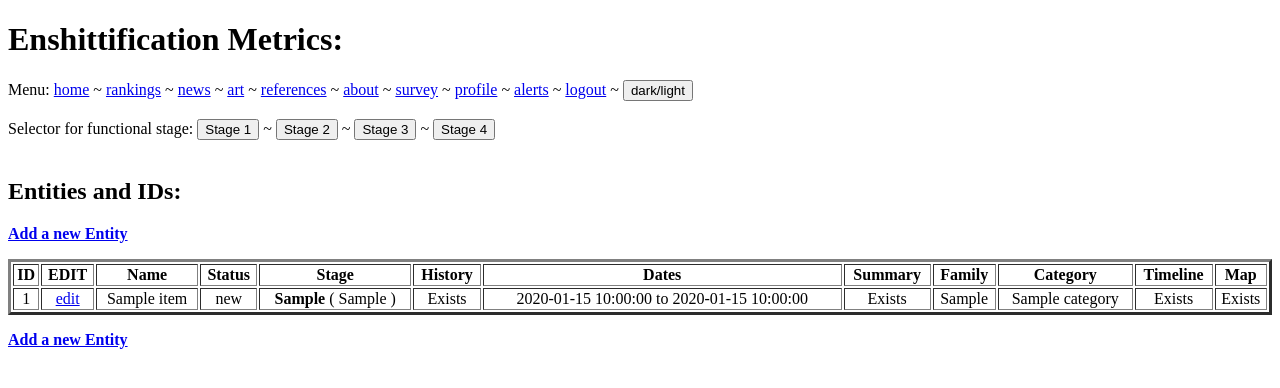
After one commit to EnshittificationMetrics/EnshittificationMetrics, a Python web app: template www/app/templates/report_entids.html in a window 1280 px wide. The commit adds this page. Shown: the top 388 px of the page. Run offline with Jinja, Linux system fonts and the light colour scheme; the template is opened without the code that fills it: most values are stand-ins (such as "Sample title", 1, 10 or a date in 2020).

Commit message:
"updates"

```diff
--- a/backend/process_notifications.py
+++ b/backend/process_notifications.py
@@ -82,7 +82,7 @@ def create_report(user):
         if user.alert_on_news_item:
             report_news = ""
             for item in ent.stage_history:
-                if item[0] > user.last_sent: # news item date
+                if item[0] > user.last_sent: # news item date ### TypeError: '>' not supported between instances of 'str' and 'datetime.datetime'
                     if item[2]: # news item id
                         query = News.query
                         query = query.filter(News.id == item[2])
--- a/www/app/models.py
+++ b/www/app/models.py
@@ -13,6 +13,8 @@ class Entity(UserMixin, db.Model):
     id:            so.Mapped[int] = so.mapped_column(primary_key=True)
     status:        so.Mapped[str] = so.mapped_column(sa.String(10), default='potential') # live, potential, disabled
     name:          so.Mapped[str] = so.mapped_column(sa.String(64), index=True, unique=True)
+    ent_url:       so.Mapped[str] = so.mapped_column(sa.String(70), nullable=True)
+    seed:          so.Mapped[str] = so.mapped_column(sa.Text, nullable=True)
     stage_current: so.Mapped[int] = so.mapped_column(default='1')
     stage_history: so.Mapped[Optional[list]] = so.mapped_column(MutableList.as_mutable(sa.PickleType), default=[]) # each list item should be date and stage value, with hopefully a third, news item id
     stage_EM4view: so.Mapped[int] = so.mapped_column(default='2')
@@ -22,7 +24,7 @@ class Entity(UserMixin, db.Model):
     corp_fam:      so.Mapped[str] = so.mapped_column(sa.String(64), nullable=True)
     category:      so.Mapped[str] = so.mapped_column(sa.String(64), nullable=True) # Social, Cloud, B2B, B2C, C2C, tech platform, P2P
     timeline:      so.Mapped[str] = so.mapped_column(sa.String(4096), nullable=True)
-    data_map:      so.Mapped[str] = so.mapped_column(sa.Text, nullable=True)  # Store DOT syntax
+    data_map:      so.Mapped[str] = so.mapped_column(sa.Text, nullable=True)
 
     def __repr__(self):
         return '<Entity {}>'.format(self.name)
--- a/www/app/templates/base.html
+++ b/www/app/templates/base.html
@@ -71,6 +71,7 @@
 		{% if current_user.role == 'administrator' %}
 			<i>DEV:</i><br>
 			Entities, News, Art, References:
+			<a href="{{ url_for('report_entids') }}"     >entity list and edit</a> ~
 			<a href="{{ url_for('report_all') }}"        >report all</a> ~
 			<a href="{{ url_for('report_entities') }}"   >report entities</a> ~
 			<a href="{{ url_for('report_news') }}"       >report news</a> ~
--- /dev/null
+++ b/www/app/templates/report_entids.html
@@ -0,0 +1,101 @@
+{% extends "base.html" %}
+
+{% block content %}
+
+<h2>Entities and IDs:</h2>
+
+<p><a href="{{ url_for('manual_entity') }}"><strong>Add a new Entity</strong></a></p>
+
+<table border="3" style="text-align: center; vertical-align: middle; width: 100%;">
+	<thead>
+		<tr>
+			<th>ID</th>
+			<th>EDIT</th>
+			<th>Name</th>
+			<th>Status</th>
+			<th>Stage</th>
+			<th>History</th>
+			<th>Dates</th>
+			<th>Summary</th>
+			<th>Family</th>
+			<th>Category</th>
+			<th>Timeline</th>
+			<th>Map</th>
+		</tr>
+	</thead>
+	<tbody>
+		{% if entities %}
+			{% for item in entities %}
+				<tr>
+					<td>{{ item.id }}</td>
+					<td>
+						<a href="{{ url_for('manual_entity_edit', id = item.id) }}">edit</a>
+					</td>
+					<td>{{ item.name }}</td>
+					<td>
+						{% if item.status == "live" %}
+							live
+						{% elif item.status == "potential" %}
+							<strong><font color="green">potential</font></strong>
+						{% elif item.status == "disabled" %}
+							<font color="red">disabled</font>
+						{% else %}
+							{{ item.status }}
+						{% endif %}
+					</td>
+					<td>
+						<strong>{{ item.stage_current }}</strong>
+						( {{ item.stage_EM4view }} )
+					</td>
+					<td>
+						{% if item.stage_history and item.stage_history != "None" %}
+							Exists
+						{% else %}
+						{% endif %}
+					</td>
+					<td>
+						{% if item.date_started %}
+							{{ item.date_started }}
+						{% endif %}
+						{% if item.date_ended and item.date_ended != "None" %}
+							to
+							{{ item.date_ended }}
+						{% endif %}
+					</td>
+					<td>
+						{% if item.summary and item.summary != "None" %}
+							Exists
+						{% else %}
+						{% endif %}
+					</td>
+					<td>
+						{% if item.corp_fam != "None" %}
+							{{ item.corp_fam }}
+						{% endif %}
+					</td>
+					<td>
+						{% if item.category != "None" %}
+							{{ item.category }}
+						{% endif %}
+					</td>
+					<td>
+						{% if item.timeline and item.timeline != "None" %}
+							Exists
+						{% else %}
+						{% endif %}
+					</td>
+					<td>
+						{% if item.data_map and item.data_map != "None" %}
+							Exists
+						{% else %}
+						{% endif %}
+					</td>
+				</tr>
+			{% endfor %}
+		{% endif %}
+	</tbody>
+</table>
+
+<p><a href="{{ url_for('manual_entity') }}"><strong>Add a new Entity</strong></a></p>
+
+{% endblock %}
```
Also changed, not shown: www/app/routes.py (+10 -0 lines), www/migrations/versions/d3b03e1a9038_add_ent_url_and_seed.py (added, +34 -0 lines).
